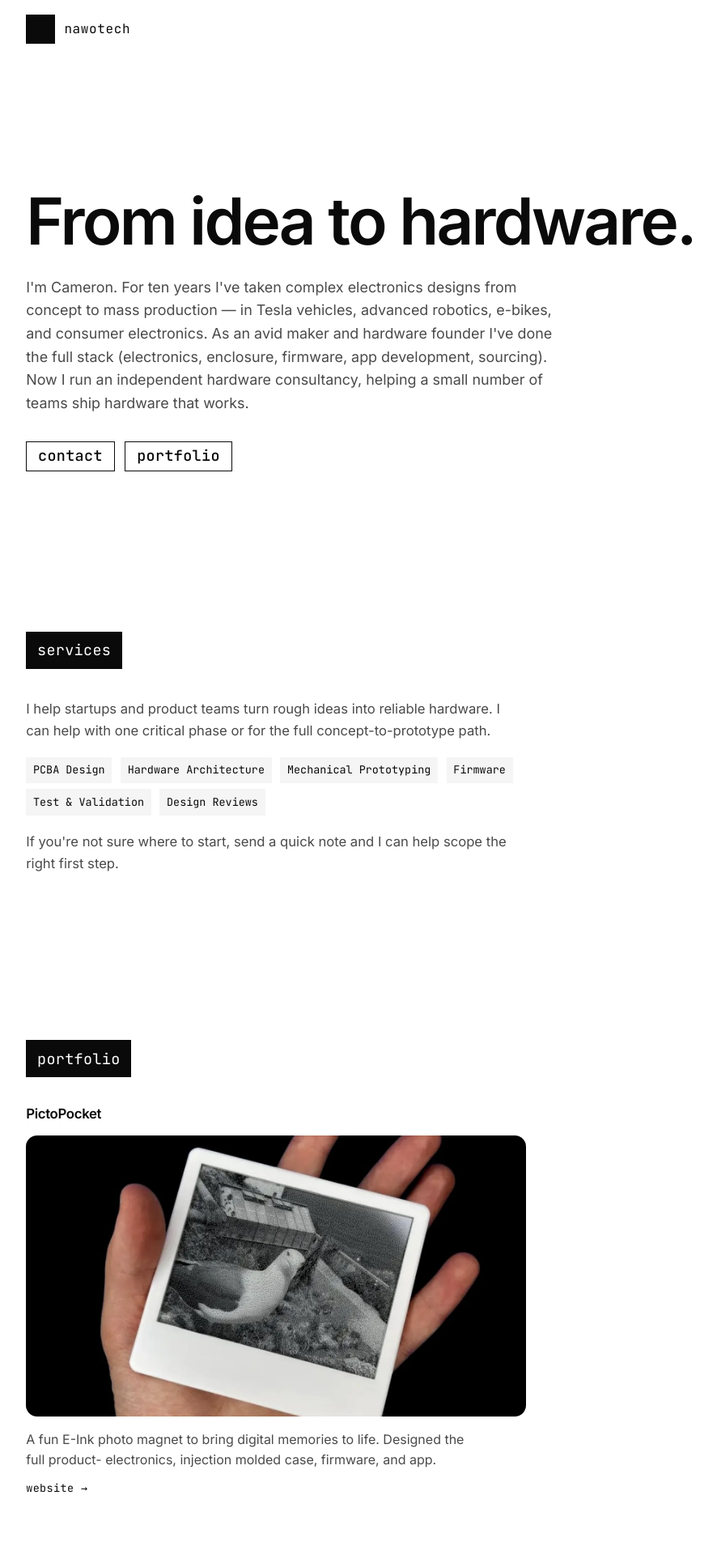
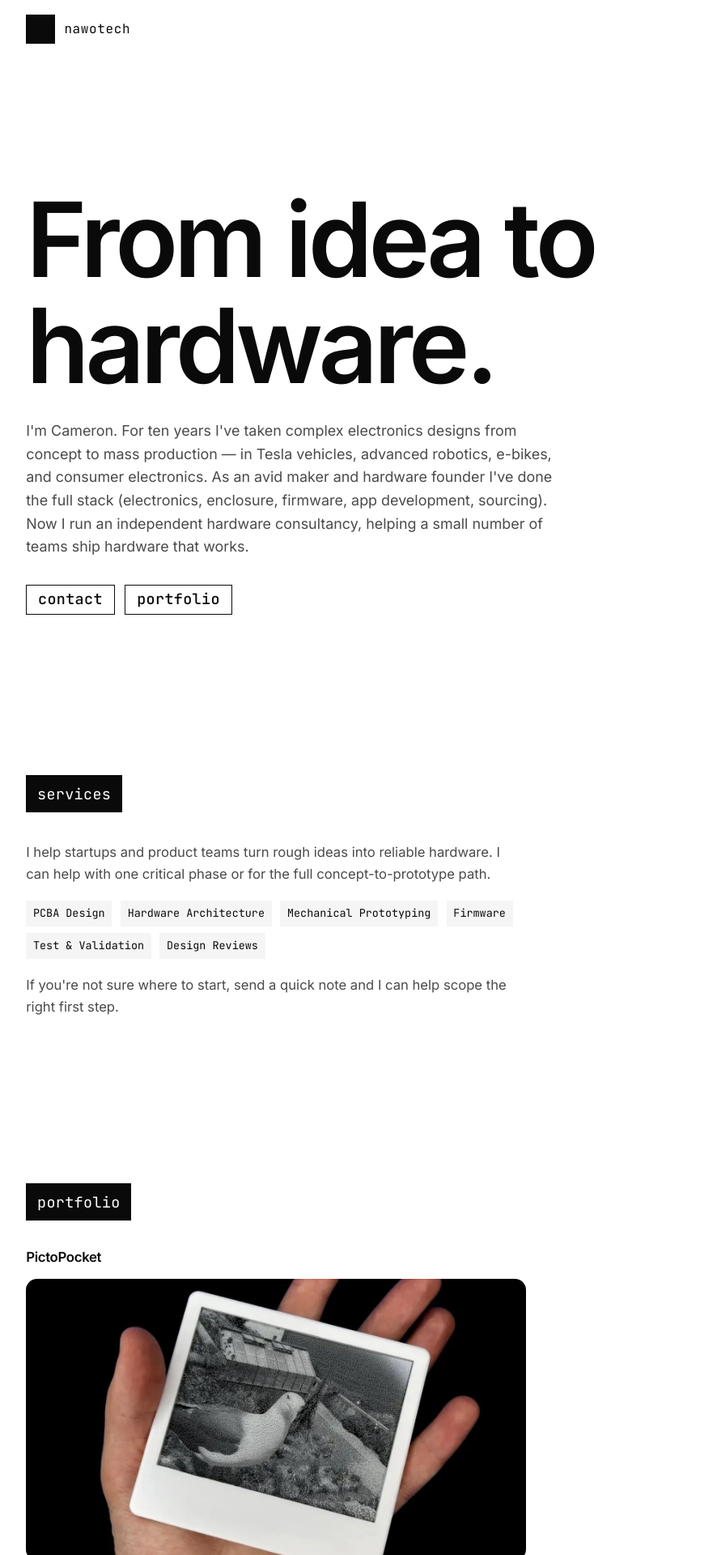
Before and after one commit to nawotech/nawotech.github.io, a Jekyll site: the page built from index.html, in a window 1280 px wide. Shown: the top 1920 px of the page at 81% size, without its empty margins (19-905 px from the left). Built offline with Jekyll 4.4.1, drawn with Linux system fonts in a browser that asks for light colours.

Commit message:
main title larger

```diff
--- a/assets/css/main.scss
+++ b/assets/css/main.scss
@@ -344,10 +344,10 @@ hr {
 }
 
 .hero-title {
-  font-size: clamp(2.6rem, 6.5vw, 5rem);
+  font-size: clamp(3.35rem, 10vw, 8rem);
   font-weight: 700;
-  line-height: 1.05;
-  letter-spacing: -0.035em;
+  line-height: 1.02;
+  letter-spacing: -0.04em;
   margin: 0 0 1.6rem;
 }
 
```
